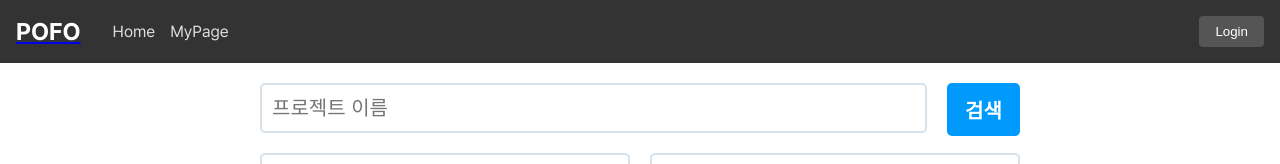
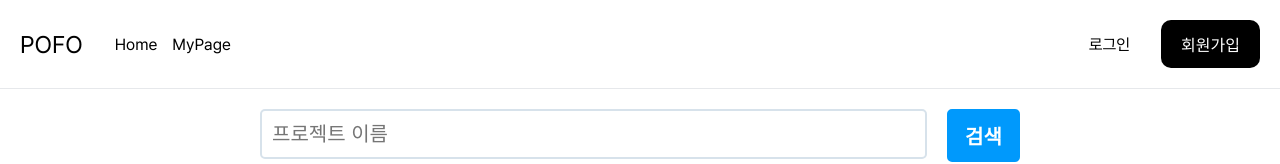
Before and after one commit to team-pofo/frontend, a Next.js app: page / in a window 1280 px wide. Shown: the top 164 px of the page. Built offline with nearby package versions, Linux system fonts and the light colour scheme.

Commit message:
style, feat. #7-네비게이션 스타일 변경 및 회원가입 버튼 추가, 로직 변경

```diff
--- a/src/components/LoginModal/loginModel.tsx
+++ b/src/components/LoginModal/loginModel.tsx
@@ -1,4 +1,4 @@
-import React, { ReactNode, useState } from "react";
+import React, { ReactNode, useEffect, useState } from "react";
 import * as S from "./styles";
 import close from "../../../public/icons/close.svg";
 import chevron_left from "../../../public/icons/chevron_left.svg";
@@ -7,12 +7,20 @@ import Image from "next/image";
 interface ModalProps {
   onClose: () => void;
   children?: ReactNode;
+  initialStep?:
+    | "main"
+    | "emailLogin"
+    | "signup"
+    | "emailSignup"
+    | "passwordReset";
 }
 
-const Modal: React.FC<ModalProps> = ({ onClose }) => {
-  const [modalStep, setModalStep] = useState<
-    "main" | "emailLogin" | "signup" | "emailSignup" | "passwordReset"
-  >("main");
+const Modal: React.FC<ModalProps> = ({ onClose, initialStep = "main" }) => {
+  const [modalStep, setModalStep] = useState(initialStep);
+
+  useEffect(() => {
+    setModalStep(initialStep);
+  }, [initialStep]);
 
   const handleBackdropClick = (event: React.MouseEvent<HTMLDivElement>) => {
     if (event.target === event.currentTarget) {
--- a/src/components/Navigation/navigation.tsx
+++ b/src/components/Navigation/navigation.tsx
@@ -1,37 +1,44 @@
 // components/Navigation.tsx
 import React, { useState } from "react";
 import {
-  LoginButton,
+  LoginText,
+  SignUpButton,
   Logo,
   NavContainer,
   NavItems,
   StyledNavLink,
 } from "./styles";
-import Link from "next/link";
 import LoginModal from "../LoginModal/loginModel";
 
 const Navigation: React.FC = () => {
   const [isModalOpen, setIsModalOpen] = useState(false);
+  const [initialStep, setInitialStep] = useState<"main" | "signup">("main");
 
-  const handleOpenModal = () => {
+  const handleOpenLoginModal = () => {
+    setInitialStep("main");
+    setIsModalOpen(true);
+  };
+
+  const handleOpenSignupModal = () => {
+    setInitialStep("signup");
     setIsModalOpen(true);
   };
 
   const handleCloseModal = () => {
     setIsModalOpen(false);
   };
+
   return (
     <NavContainer>
-      <Link href="/" passHref>
-        <Logo>POFO</Logo>
-      </Link>
+      <Logo href="/">POFO</Logo>
       <NavItems>
         <StyledNavLink href="/counter">Home</StyledNavLink>
         <StyledNavLink href="/mypage">MyPage</StyledNavLink>
       </NavItems>
-      <LoginButton onClick={handleOpenModal}>Login</LoginButton>{" "}
+      <LoginText onClick={handleOpenLoginModal}>로그인</LoginText>
+      <SignUpButton onClick={handleOpenSignupModal}>회원가입</SignUpButton>
       {isModalOpen && (
-        <LoginModal onClose={handleCloseModal}>로그인 폼</LoginModal>
+        <LoginModal onClose={handleCloseModal} initialStep={initialStep} />
       )}
     </NavContainer>
   );
--- a/src/components/Navigation/styles.ts
+++ b/src/components/Navigation/styles.ts
@@ -1,20 +1,20 @@
-// styles/Navigation.styles.ts
 import styled from "@emotion/styled";
 import Link from "next/link";
 
 export const NavContainer = styled.nav`
   display: flex;
   align-items: center;
-  padding: 16px;
-  background-color: #333;
+  padding: 20px;
   color: white;
+  border-bottom: 1px solid rgba(90, 101, 119, 0.15);
 `;
 
-export const Logo = styled.h1`
-  margin: 0;
+export const Logo = styled(Link)`
+  text-decoration: none;
   font-size: 1.5rem;
-  color: white;
+  color: #000000;
   margin-right: 16px;
+  cursor: pointer;
 `;
 
 export const NavItems = styled.ul`
@@ -22,38 +22,42 @@ export const NavItems = styled.ul`
   list-style: none;
   margin-left: 16px;
   flex: 1;
+  font-size: 16px;
 `;
 
 export const StyledNavLink = styled(Link)`
   margin-right: 15px;
   cursor: pointer;
-  color: #ddd;
+  color: #000000;
   text-decoration: none;
 
   &:hover {
-    color: #fff;
+    color: #555;
   }
 `;
 
-export const NavItem = styled.li`
-  margin-right: 32px;
+export const LoginText = styled.span`
   cursor: pointer;
-  color: #ddd;
+  color: #000000;
+  margin-right: 15px;
+  font-size: 16px;
 
   &:hover {
-    color: #fff;
+    color: #555;
   }
 `;
 
-export const LoginButton = styled.button`
-  background-color: #555;
+export const SignUpButton = styled.button`
+  background-color: #000000;
   color: white;
-  padding: 8px 16px;
+  padding: 12px 20px;
   border: none;
-  border-radius: 4px;
+  border-radius: 10px;
   cursor: pointer;
+  font-size: 16px;
+  margin-left: 16px;
 
   &:hover {
-    background-color: #777;
+    background-color: #333;
   }
 `;
```
